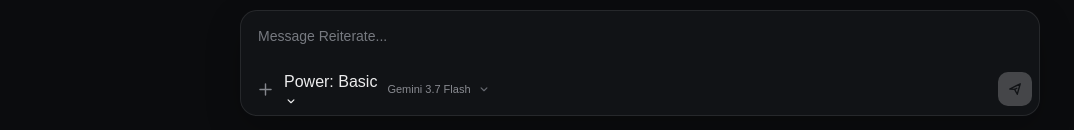
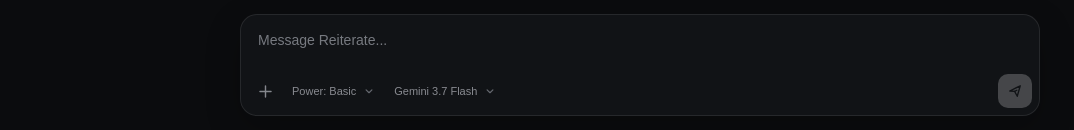
Before and after one commit to Jatin4412/Revise, a Next.js app in the folder web/: page / in a window 1280 px wide. Shown: the part 667-797 px from the top of the page, without its empty margins (0-1074 px from the left). Built offline with nearby package versions, Linux system fonts and the light colour scheme.

Commit message:
Style compact Power selector

```diff
--- a/web/src/app/globals.css
+++ b/web/src/app/globals.css
@@ -79,14 +79,22 @@ button:focus-visible, textarea:focus-visible { outline: 2px solid rgba(255,255,2
 .composer textarea:disabled { cursor: wait; opacity: .72; }
 .composer-footer { display: flex; align-items: center; justify-content: space-between; padding: 5px 7px 7px; }
 .composer-left { display: flex; align-items: center; gap: 2px; }
-.attach-button, .send-button, .model-button { border: 0; cursor: pointer; }
+.attach-button, .send-button, .model-button, .power-button { border: 0; cursor: pointer; }
 .attach-button { width: 34px; height: 34px; display: grid; place-items: center; border-radius: 9px; background: transparent; color: #85878d; }
 .attach-button:hover:not(:disabled) { background: var(--surface-hover); color: #b9bbc0; }
-.attach-button:disabled, .model-button:disabled { cursor: wait; opacity: .55; }
-.model-picker { position: relative; }
-.model-button { display: inline-flex; align-items: center; gap: 6px; height: 32px; padding: 0 8px; border-radius: 8px; background: transparent; color: #898b91; font-size: 11px; }
-.model-button:hover:not(:disabled) { background: var(--surface-hover); color: #b8bac0; }
-.model-button svg { color: #666970; }
+.attach-button:disabled, .model-button:disabled, .power-button:disabled { cursor: wait; opacity: .55; }
+.power-picker, .model-picker { position: relative; }
+.power-button, .model-button { display: inline-flex; align-items: center; gap: 6px; height: 32px; padding: 0 8px; border-radius: 8px; background: transparent; color: #898b91; font-size: 11px; }
+.power-button:hover:not(:disabled), .model-button:hover:not(:disabled) { background: var(--surface-hover); color: #b8bac0; }
+.power-button svg, .model-button svg { color: #666970; }
+.power-menu { position: absolute; z-index: 20; left: 0; bottom: calc(100% + 9px); width: 255px; padding: 5px; border: 1px solid rgba(255,255,255,.11); border-radius: 12px; background: #17191d; box-shadow: 0 18px 45px rgba(0,0,0,.42); }
+.power-menu-title { padding: 7px 10px 6px; color: #e1e2e4; font-size: 11px; font-weight: 600; }
+.power-option { width: 100%; display: flex; align-items: center; justify-content: space-between; gap: 10px; padding: 9px 10px; border: 0; border-radius: 8px; background: transparent; cursor: pointer; text-align: left; }
+.power-option:hover, .power-option.is-selected { background: rgba(255,255,255,.06); }
+.power-option-copy { display: flex; min-width: 0; flex-direction: column; gap: 2px; }
+.power-option-copy strong { color: #e6e6e8; font-size: 12px; font-weight: 550; }
+.power-option-copy small { color: #777a81; font-size: 10px; line-height: 1.35; }
+.power-check { color: #c5c6c9; font-size: 12px; }
 .model-menu { position: absolute; z-index: 20; left: 0; bottom: calc(100% + 9px); width: 220px; padding: 5px; border: 1px solid rgba(255,255,255,.11); border-radius: 12px; background: #17191d; box-shadow: 0 18px 45px rgba(0,0,0,.42); }
 .model-option { width: 100%; display: flex; align-items: center; justify-content: space-between; gap: 10px; padding: 9px 10px; border: 0; border-radius: 8px; background: transparent; cursor: pointer; text-align: left; }
 .model-option:hover, .model-option.is-selected { background: rgba(255,255,255,.06); }
@@ -103,6 +111,7 @@ button:focus-visible, textarea:focus-visible { outline: 2px solid rgba(255,255,2
   .composer-area { width: calc(100% - 20px); padding-bottom: 10px; }
   .messages { width: calc(100% - 28px); }
   .welcome { width: calc(100% - 28px); margin-top: 15vh; }
+  .power-menu { width: 235px; }
   .model-menu { width: 205px; }
   .message-user .message-body { max-width: 80%; }
 }
```
